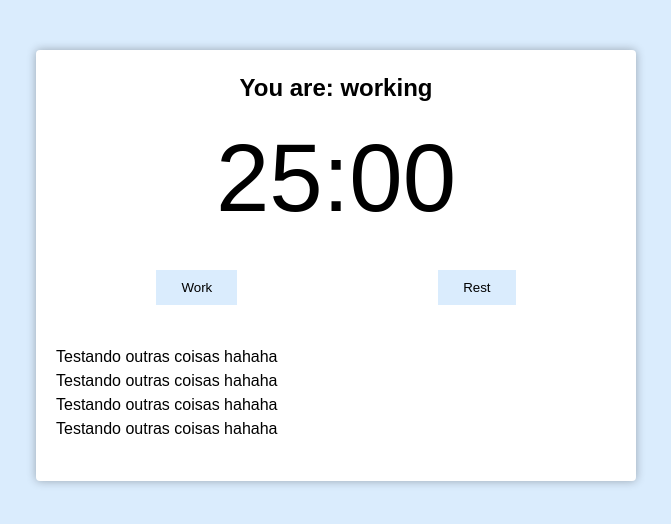
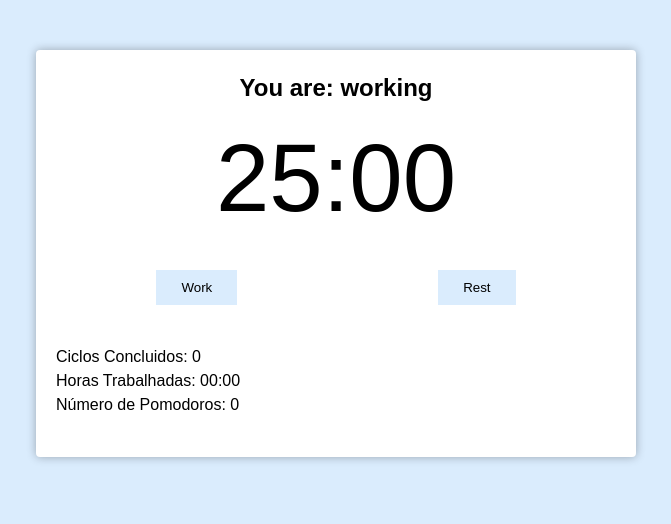
Before and after one commit to diegoandersonn/pomodoro-app, a React (Create React App) app: page / in a window 1280 px wide. Shown: the top 524 px of the page, without its empty margins (304-975 px from the left). Built offline with nearby package versions, Linux system fonts and the light colour scheme; the HTML template or start-up script is replaced by a standard one.

Commit message:
Logica do pomodoro parcialmente inserida

```diff
--- a/src/components/pomodoro-timer.tsx
+++ b/src/components/pomodoro-timer.tsx
@@ -1,12 +1,13 @@
-import React, { useEffect } from 'react'
+import React, { useEffect, useState } from 'react'
 import { useInterval } from '../hooks/use-interval'
 import { Button } from './button'
 import { Timer } from './timer'
-const bellStart = require('../sounds/bell-start.mp3');
-const bellFinish = require('../sounds/bell-finish.mp3');
+import { secondsToTime } from '../utils/seconds-to-time'
+const bellStart = require('../sounds/bell-start.mp3')
+const bellFinish = require('../sounds/bell-finish.mp3')
 
-const audioStartWorking = new Audio(bellStart);
-const audioStopWorking = new Audio(bellFinish);
+const audioStartWorking = new Audio(bellStart)
+const audioStopWorking = new Audio(bellFinish)
 
 interface Props {
    pomodoroTime: number
@@ -16,15 +17,16 @@
 }
 
 export function PomodoroTimer(props: Props): JSX.Element {
-   const [mainTime, setMainTime] = React.useState(props.pomodoroTime)
-   const [timeCounting, setTimeCounting] = React.useState(false)
-   const [working, setWorking] = React.useState(false)
-   const [resting, setResting] = React.useState(false)
-
-   useEffect(() => {
-      if (working) document.body.classList.add('working')
-      if (resting) document.body.classList.remove('working')
-   }, [working, resting])
+   const [mainTime, setMainTime] = useState(props.pomodoroTime)
+   const [timeCounting, setTimeCounting] = useState(false)
+   const [working, setWorking] = useState(false)
+   const [resting, setResting] = useState(false)
+   const [cyclesQtdManager, setCyclesQtdManager] = useState(
+      new Array(props.cycles - 1).fill(true)
+   )
+   const [completedCycles, setCompletedCycles] = useState(0)
+   const [fullWorkingTime, setFullWorkingTime] = useState(0)
+   const [numberOfPomodoros, setNumberOfPomodoros] = useState(0)
 
    useInterval(
       () => {
@@ -38,7 +40,7 @@
       setWorking(true)
       setResting(false)
       setMainTime(props.pomodoroTime)
-      audioStartWorking.play();
+      audioStartWorking.play()
    }
    const configureRest = (isLong: boolean): void => {
       setTimeCounting(true)
@@ -46,8 +48,35 @@
       setResting(true)
       if (isLong) setMainTime(props.longRestTime)
       if (!isLong) setMainTime(props.shortRestTime)
-      audioStopWorking.play();
+      audioStopWorking.play()
    }
+
+   useEffect(() => {
+      if (working) document.body.classList.add('working')
+      if (resting) document.body.classList.remove('working')
+      if (mainTime > 0) return
+      if (working && cyclesQtdManager.length > 0) {
+         configureRest(false)
+         cyclesQtdManager.pop()
+      } else if (working && cyclesQtdManager.length <= 0) {
+         configureRest(true)
+         setCyclesQtdManager(new Array(props.cycles - 1).fill(true))
+         setCompletedCycles(completedCycles + 1)
+      }
+      if (working) setNumberOfPomodoros(numberOfPomodoros + 1)
+      if (resting) configureWork()
+   }, [
+      working,
+      resting,
+      mainTime,
+      configureRest,
+      configureWork,
+      setCyclesQtdManager,
+      cyclesQtdManager,
+      completedCycles,
+      numberOfPomodoros,
+      props.cycles,
+   ])
 
    return (
       <div className="pomodoro">
@@ -63,10 +92,9 @@
             ></Button>
          </div>
          <div className="details">
-            <p>Testando outras coisas hahaha</p>
-            <p>Testando outras coisas hahaha</p>
-            <p>Testando outras coisas hahaha</p>
-            <p>Testando outras coisas hahaha</p>
+            <p>Ciclos Concluidos: {completedCycles}</p>
+            <p>Horas Trabalhadas: {secondsToTime(fullWorkingTime)}</p>
+            <p>Número de Pomodoros: {numberOfPomodoros}</p>
          </div>
       </div>
    )
```
